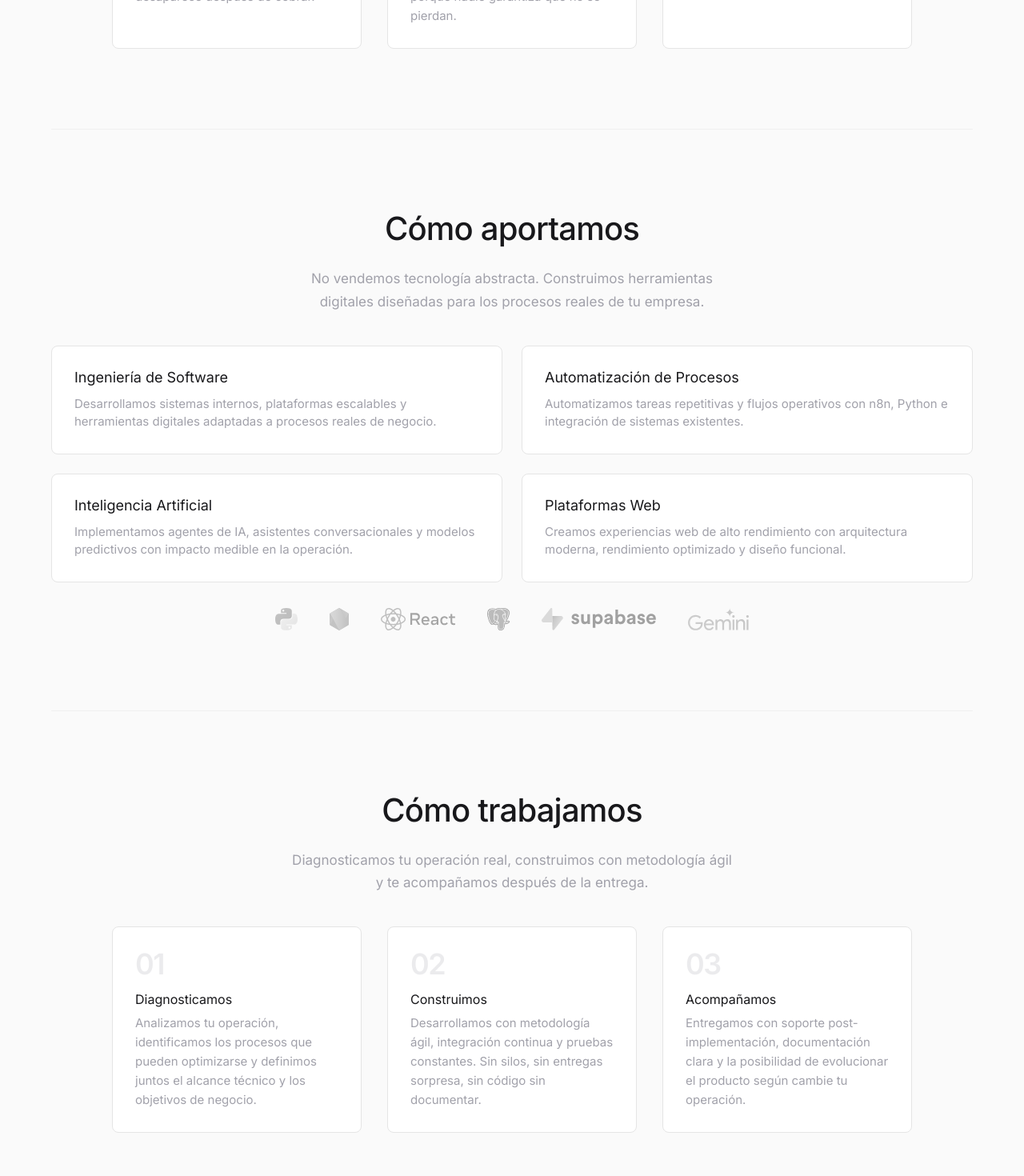
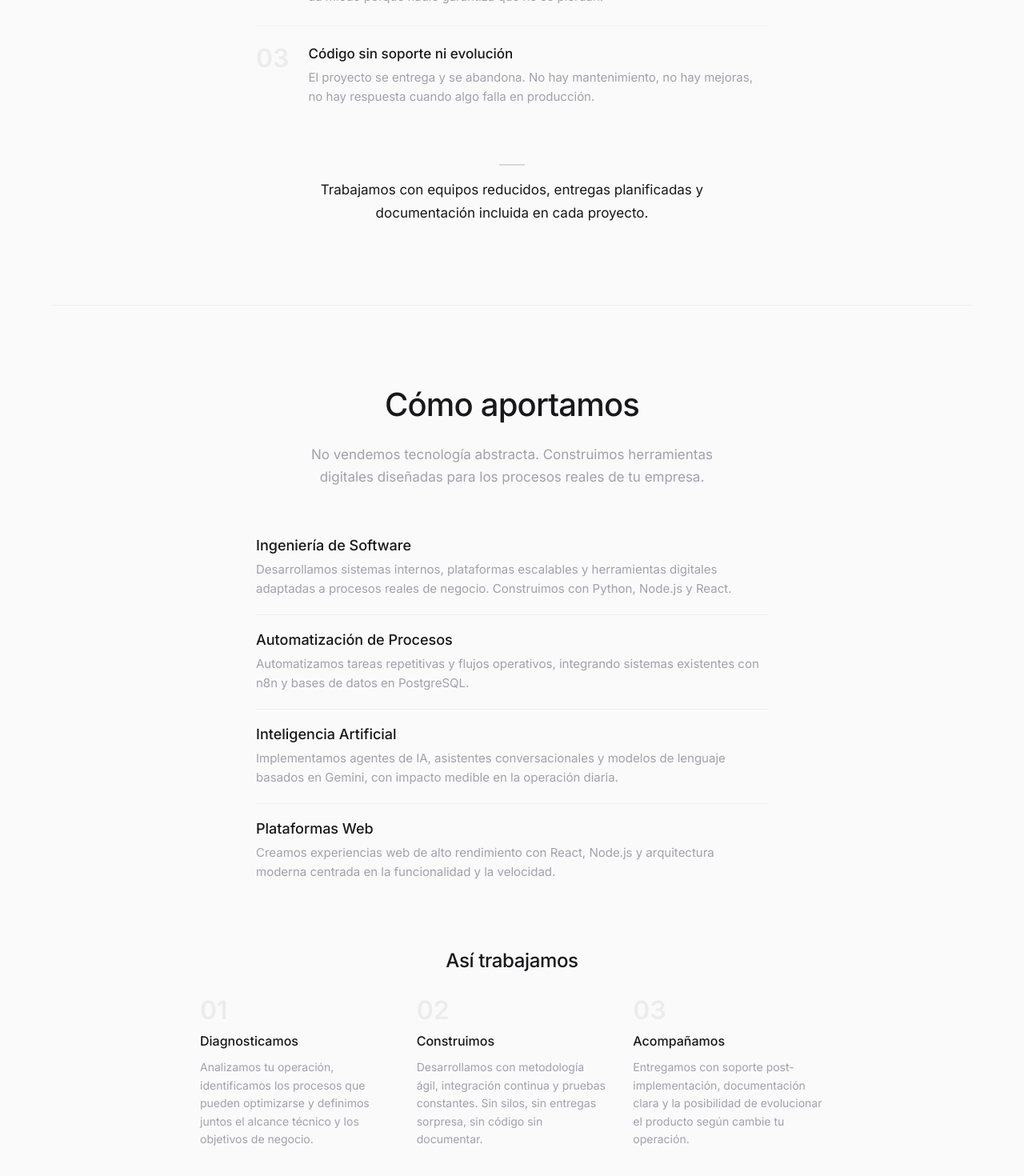
Before and after one commit to BillyBarrantes/tresnivelesweb, a Next.js app: page / in a window 1280 px wide. Shown: the part 1206-2676 px from the top of the page at 80% size. Built offline with nearby package versions, Linux system fonts and the light colour scheme.

Commit message:
restructure: nuevo layout home — hero con ancla visual, pain stacked + pullquote, about absorbe process, portfolio editorial, clients contextualizado, contact cierre narrativo. ProcessSection eliminada.

```diff
--- a/src/app/globals.css
+++ b/src/app/globals.css
@@ -200,203 +200,231 @@ body {
     max-width: 540px;
 }
 
-.about-section {
-    position: relative;
-    padding: 120px 4%;
-    margin: 0 -5%;
-    border-bottom: none;
+/* ===== HERO LINE ===== */
+.hero-line {
+    position: absolute;
+    left: 0;
+    top: 50%;
+    transform: translateY(-50%);
+    width: 1px;
+    height: 50%;
+    background-color: var(--color-text);
+    opacity: 0.04;
+    pointer-events: none;
 }
 
-.about-text-content {
-    max-width: 50%;
-    position: relative;
-    z-index: 6;
-}
-
-.capabilities-grid {
-    display: grid;
-    grid-template-columns: repeat(2, 1fr);
-    gap: 1.5rem;
-    margin-top: 2rem;
-}
-
-.capability-card {
-    background-color: var(--color-surface);
-    border: 1px solid var(--color-border);
-    border-radius: 8px;
-    padding: 1.75rem;
-    transition: border-color 0.2s ease, transform 0.2s ease;
-}
-
-.capability-card:hover {
-    border-color: var(--color-text-muted);
-    transform: translateY(-2px);
-}
-
-.capability-card h3 {
-    margin: 0 0 0.75rem 0;
-    font-size: 1.125rem;
-    font-weight: 400;
-    color: var(--color-text);
-}
-
-.capability-card p {
-    margin: 0;
-    font-size: 0.9375rem;
-    color: var(--color-text-muted);
-    line-height: 1.5;
-}
-
-.tech-logos {
-    display: flex;
-    align-items: center;
-    gap: 2.5rem;
-    justify-content: center;
-    flex-wrap: wrap;
-    margin-top: 2rem;
-}
-
-.tech-logos img {
-    height: 28px;
-    width: auto;
-    filter: grayscale(100%);
-    opacity: 0.4;
-    transition: opacity 0.2s ease;
-}
-
-.tech-logos img:hover {
-    opacity: 0.7;
-}
-
-.pain-grid {
-    display: grid;
-    grid-template-columns: repeat(3, 1fr);
-    gap: 2rem;
-    max-width: 1000px;
+/* ===== PAIN STACKED ===== */
+.pain-list {
+    max-width: 640px;
     margin: 0 auto;
 }
 
-.pain-card {
-    background-color: var(--color-surface);
-    border: 1px solid var(--color-border);
-    border-radius: 8px;
-    padding: 1.75rem;
-    transition: border-color 0.2s ease, transform 0.2s ease;
+.pain-item {
+    display: flex;
+    gap: 1.5rem;
+    padding: 1.5rem 0;
 }
 
-.pain-card:hover {
-    border-color: var(--color-text-muted);
-    transform: translateY(-2px);
+.pain-item + .pain-item {
+    border-top: 1px solid var(--color-line);
 }
 
-.pain-card h3 {
-    font-size: 1rem;
-    font-weight: 400;
+.pain-item-number {
+    font-size: 2rem;
+    font-weight: 600;
+    color: var(--color-text-muted);
+    opacity: 0.15;
+    line-height: 1;
+    min-width: 2.5rem;
+    flex-shrink: 0;
+}
+
+.pain-item-content h3 {
+    font-size: 1.0625rem;
+    font-weight: 500;
     color: var(--color-text);
     margin: 0 0 0.5rem 0;
 }
 
-.pain-card p {
+.pain-item-content p {
     font-size: 0.9375rem;
     color: var(--color-text-muted);
     line-height: 1.6;
     margin: 0;
 }
 
-.pain-number {
-    font-size: 2.25rem;
-    font-weight: 600;
-    color: var(--color-text-muted);
-    opacity: 0.2;
-    display: block;
-    margin-bottom: 1rem;
-    line-height: 1;
-    letter-spacing: -0.04em;
+/* ===== PULLQUOTE ===== */
+.pain-pullquote {
+    max-width: 600px;
+    margin: 3rem auto 0;
+    text-align: center;
 }
 
-.process-steps {
-    display: grid;
-    grid-template-columns: repeat(3, 1fr);
-    gap: 2rem;
-    max-width: 1000px;
-    margin: 0 auto;
-    counter-reset: step;
+.pain-pullquote-line {
+    width: 2rem;
+    height: 2px;
+    background-color: var(--color-text);
+    opacity: 0.15;
+    margin: 0 auto 1rem;
 }
 
-.process-step {
-    background-color: var(--color-surface);
-    border: 1px solid var(--color-border);
-    border-radius: 8px;
-    padding: 1.75rem;
-    position: relative;
-    transition: border-color 0.2s ease, transform 0.2s ease;
+.pain-pullquote p {
+    font-size: 1.0625rem;
+    color: var(--color-text);
+    font-weight: 400;
+    line-height: 1.7;
+    margin: 0;
 }
 
-.process-step:hover {
-    border-color: var(--color-text-muted);
-    transform: translateY(-2px);
+/* ===== CAPABILITY LIST (About section) ===== */
+.capability-list {
+    max-width: 640px;
+    margin: 0 auto;
 }
 
-.process-step::before {
-    counter-increment: step;
-    content: counter(step, decimal-leading-zero);
-    font-size: 2.25rem;
-    font-weight: 600;
-    color: var(--color-text-muted);
-    opacity: 0.2;
-    display: block;
-    margin-bottom: 1rem;
-    line-height: 1;
-    letter-spacing: -0.04em;
+.capability-item {
+    padding: 1.25rem 0;
 }
 
-.process-step h3 {
-    font-size: 1rem;
-    font-weight: 400;
+.capability-item + .capability-item {
+    border-top: 1px solid var(--color-line);
+}
+
+.capability-item h3 {
+    font-size: 1.125rem;
+    font-weight: 500;
     color: var(--color-text);
     margin: 0 0 0.5rem 0;
 }
 
-.process-step p {
+.capability-item p {
     font-size: 0.9375rem;
     color: var(--color-text-muted);
     line-height: 1.6;
     margin: 0;
 }
 
-.portfolio-grid {
-    display: grid;
-    grid-template-columns: repeat(3, 1fr);
-    gap: 1.5rem;
-    max-width: 1000px;
+/* ===== SUB-SECTION HEADING ===== */
+.subsection-heading {
+    font-size: 1.5rem;
+    font-weight: 500;
+    color: var(--color-text);
+    text-align: center;
+    margin: 4rem auto 2rem;
+    letter-spacing: -0.015em;
+}
+
+/* ===== PROCESS INLINE (inside About section) ===== */
+.process-inline {
+    display: flex;
+    gap: 2rem;
+    max-width: 780px;
     margin: 0 auto;
 }
 
-.portfolio-card {
-    background-color: var(--color-surface);
-    border: 1px solid var(--color-border);
-    border-radius: 8px;
-    padding: 1.75rem;
-    transition: border-color 0.2s ease, transform 0.2s ease;
+.process-inline-item {
+    flex: 1;
+    display: flex;
+    flex-direction: column;
+    gap: 0.75rem;
 }
 
-.portfolio-card:hover {
-    border-color: var(--color-text-muted);
-    transform: translateY(-2px);
+.process-inline-number {
+    font-size: 2rem;
+    font-weight: 600;
+    color: var(--color-text-muted);
+    opacity: 0.15;
+    line-height: 1;
 }
 
-.portfolio-card h3 {
-    margin: 0 0 0.75rem 0;
+.process-inline-item h4 {
     font-size: 1rem;
-    font-weight: 400;
+    font-weight: 500;
     color: var(--color-text);
+    margin: 0;
 }
 
-.portfolio-card p {
+.process-inline-item p {
+    font-size: 0.875rem;
+    color: var(--color-text-muted);
+    line-height: 1.6;
     margin: 0;
+}
+
+/* ===== PORTFOLIO EDITORIAL ===== */
+.portfolio-list {
+    max-width: 640px;
+    margin: 0 auto;
+}
+
+.portfolio-list-item {
+    display: flex;
+    gap: 1.5rem;
+    padding: 2rem 0;
+}
+
+.portfolio-list-item + .portfolio-list-item {
+    border-top: 1px solid var(--color-line);
+}
+
+.portfolio-list-number {
+    font-size: 4rem;
+    font-weight: 600;
+    color: var(--color-text);
+    opacity: 0.04;
+    line-height: 1;
+    min-width: 4rem;
+    flex-shrink: 0;
+    letter-spacing: -0.04em;
+}
+
+.portfolio-list-content h3 {
+    font-size: 1.0625rem;
+    font-weight: 500;
+    color: var(--color-text);
+    margin: 0 0 0.5rem 0;
+}
+
+.portfolio-list-content p {
     font-size: 0.9375rem;
     color: var(--color-text-muted);
+    line-height: 1.6;
+    margin: 0;
+}
+
+/* ===== CLIENTS SUBTITLE ===== */
+.clients-subtitle {
+    font-size: 1rem;
+    color: var(--color-text-muted);
+    text-align: center;
+    margin: -0.5rem auto 2.5rem;
     line-height: 1.5;
+    font-weight: 400;
+}
+
+/* ===== CONTACT CLOSE BLOCK ===== */
+.contact-close {
+    display: flex;
+    justify-content: center;
+    gap: 2rem;
+    margin: -0.5rem auto 2.5rem;
+    flex-wrap: wrap;
+}
+
+.contact-close-item {
+    display: flex;
+    align-items: center;
+    gap: 0.5rem;
+    font-size: 0.9375rem;
+    color: var(--color-text-muted);
+    font-weight: 400;
+}
+
+.contact-close-icon {
+    font-size: 1rem;
+    color: var(--color-text);
+    opacity: 0.3;
+    flex-shrink: 0;
 }
 
 .clients-carousel {
@@ -580,14 +608,10 @@ body {
     .hero-title {
         font-size: 3rem;
     }
-    .pain-grid, .process-steps, .portfolio-grid {
-        grid-template-columns: repeat(2, 1fr);
-    }
-    .about-text-content {
-        max-width: 55%;
-    }
-    .capabilities-grid {
-        gap: 1rem;
+    .process-inline {
+        flex-direction: column;
+        max-width: 520px;
+        gap: 1.5rem;
     }
 }
 
@@ -626,18 +650,31 @@ body {
         gap: 1rem;
         align-items: center;
     }
-    .about-section {
-        margin: 0 -5%;
+    .pain-item {
+        flex-direction: column;
+        gap: 0.5rem;
     }
-    .about-text-content {
-        max-width: 100%;
-        margin-bottom: 3rem;
+    .pain-item-number {
+        margin-bottom: 0;
     }
-    .capabilities-grid {
-        grid-template-columns: 1fr;
+    .portfolio-list-item {
+        flex-direction: column;
+        gap: 0.75rem;
     }
-    .pain-grid, .process-steps, .portfolio-grid {
-        grid-template-columns: 1fr;
+    .portfolio-list-number {
+        margin-bottom: 0;
+    }
+    .process-inline-item {
+        flex-direction: column;
+        gap: 0.5rem;
+    }
+    .process-inline-number {
+        margin-bottom: 0;
+    }
+    .contact-close {
+        flex-direction: column;
+        align-items: center;
+        gap: 0.75rem;
     }
     .page-section {
         padding: 80px 0;
--- a/src/app/page.tsx
+++ b/src/app/page.tsx
@@ -2,7 +2,6 @@ import Header from '@/components/Header';
 import Hero from '@/components/Hero';
 import PainSection from '@/components/PainSection';
 import AboutSection from '@/components/AboutSection';
-import ProcessSection from '@/components/ProcessSection';
 import PortfolioSection from '@/components/PortfolioSection';
 import ClientsSection from '@/components/ClientsSection';
 import ContactSection from '@/components/ContactSection';
@@ -16,7 +15,6 @@ export default function Home() {
         <Hero />
         <PainSection />
         <AboutSection />
-        <ProcessSection />
         <PortfolioSection />
         <ClientsSection />
         <ContactSection />
--- a/src/components/AboutSection.tsx
+++ b/src/components/AboutSection.tsx
@@ -1,6 +1,45 @@
-import Image from 'next/image';
+export default function AboutSection() {
+  const capabilities = [
+    {
+      title: 'Ingeniería de Software',
+      description:
+        'Desarrollamos sistemas internos, plataformas escalables y herramientas digitales adaptadas a procesos reales de negocio. Construimos con Python, Node.js y React.',
+    },
+    {
+      title: 'Automatización de Procesos',
+      description:
+        'Automatizamos tareas repetitivas y flujos operativos, integrando sistemas existentes con n8n y bases de datos en PostgreSQL.',
+    },
+    {
+      title: 'Inteligencia Artificial',
+      description:
+        'Implementamos agentes de IA, asistentes conversacionales y modelos de lenguaje basados en Gemini, con impacto medible en la operación diaria.',
+    },
+    {
+      title: 'Plataformas Web',
+      description:
+        'Creamos experiencias web de alto rendimiento con React, Node.js y arquitectura moderna centrada en la funcionalidad y la velocidad.',
+    },
+  ];
 
-export default function AboutSection() {
+  const steps = [
+    {
+      title: 'Diagnosticamos',
+      description:
+        'Analizamos tu operación, identificamos los procesos que pueden optimizarse y definimos juntos el alcance técnico y los objetivos de negocio.',
+    },
+    {
+      title: 'Construimos',
+      description:
+        'Desarrollamos con metodología ágil, integración continua y pruebas constantes. Sin silos, sin entregas sorpresa, sin código sin documentar.',
+    },
+    {
+      title: 'Acompañamos',
+      description:
+        'Entregamos con soporte post-implementación, documentación clara y la posibilidad de evolucionar el producto según cambie tu operación.',
+    },
+  ];
+
   return (
     <section id="servicios" className="page-section">
       <h2 className="section-title">Cómo aportamos</h2>
@@ -8,43 +47,23 @@ export default function AboutSection() {
         No vendemos tecnología abstracta. Construimos herramientas digitales
         diseñadas para los procesos reales de tu empresa.
       </p>
-      <div className="capabilities-grid">
-        <div className="capability-card">
-          <h3>Ingeniería de Software</h3>
-          <p>
-            Desarrollamos sistemas internos, plataformas escalables y
-            herramientas digitales adaptadas a procesos reales de negocio.
-          </p>
-        </div>
-        <div className="capability-card">
-          <h3>Automatización de Procesos</h3>
-          <p>
-            Automatizamos tareas repetitivas y flujos operativos con n8n,
-            Python e integración de sistemas existentes.
-          </p>
-        </div>
-        <div className="capability-card">
-          <h3>Inteligencia Artificial</h3>
-          <p>
-            Implementamos agentes de IA, asistentes conversacionales y
-            modelos predictivos con impacto medible en la operación.
-          </p>
-        </div>
-        <div className="capability-card">
-          <h3>Plataformas Web</h3>
-          <p>
-            Creamos experiencias web de alto rendimiento con arquitectura
-            moderna, rendimiento optimizado y diseño funcional.
-          </p>
-        </div>
+      <div className="capability-list">
+        {capabilities.map((cap, i) => (
+          <div key={i} className="capability-item">
+            <h3>{cap.title}</h3>
+            <p>{cap.description}</p>
+          </div>
+        ))}
       </div>
-      <div className="tech-logos">
-        <Image src="/images/python.svg" alt="Python" width={80} height={28} />
-        <Image src="/images/nodejs.svg" alt="Node.js" width={80} height={28} />
-        <Image src="/images/react_wordmark_light.svg" alt="React" width={80} height={28} />
-        <Image src="/images/postgresql.svg" alt="PostgreSQL" width={80} height={28} />
-        <Image src="/images/supabase_wordmark_light.svg" alt="Supabase" width={80} height={28} />
-        <Image src="/images/gemini_wordmark.svg" alt="Gemini" width={80} height={28} />
+      <h3 className="subsection-heading">Así trabajamos</h3>
+      <div className="process-inline">
+        {steps.map((step, i) => (
+          <div key={i} className="process-inline-item">
+            <span className="process-inline-number">{String(i + 1).padStart(2, '0')}</span>
+            <h4>{step.title}</h4>
+            <p>{step.description}</p>
+          </div>
+        ))}
       </div>
     </section>
   );
--- a/src/components/ClientsSection.tsx
+++ b/src/components/ClientsSection.tsx
@@ -4,6 +4,7 @@ export default function ClientsSection() {
   return (
     <section id="clientes" className="page-section">
       <h2 className="section-title">Han confiado en nosotros</h2>
+      <p className="clients-subtitle">Empresas de distintos sectores en Perú</p>
       <div className="clients-carousel">
         <Image src="/images/interamericana.png" alt="Logo de Interamericana" width={180} height={40} />
         <Image src="/images/logo_AGP.svg" alt="Logo de AGP" width={100} height={40} />
--- a/src/components/Hero.tsx
+++ b/src/components/Hero.tsx
@@ -33,6 +33,7 @@ export default function Hero() {
 
   return (
     <section className="hero" id="inicio" ref={sectionRef}>
+      <div className="hero-line"></div>
       <div className="hero-text">
         <p className="hero-pretitle reveal">Ingeniería de Software e IA</p>
         <h1 className="hero-title reveal">
--- a/src/components/PainSection.tsx
+++ b/src/components/PainSection.tsx
@@ -58,14 +58,23 @@ export default function PainSection() {
         Tres problemas que el software debería resolver — y que siguen
         frenando a empresas como la tuya.
       </p>
-      <div className="pain-grid">
+      <div className="pain-list">
         {pains.map((pain, i) => (
-          <div key={i} className={`pain-card reveal reveal-delay-${i + 1}`}>
-            <span className="pain-number">{String(i + 1).padStart(2, '0')}</span>
-            <h3>{pain.title}</h3>
-            <p>{pain.description}</p>
+          <div key={i} className="pain-item reveal">
+            <span className="pain-item-number">{String(i + 1).padStart(2, '0')}</span>
+            <div className="pain-item-content">
+              <h3>{pain.title}</h3>
+              <p>{pain.description}</p>
+            </div>
           </div>
         ))}
+      </div>
+      <div className="pain-pullquote reveal">
+        <div className="pain-pullquote-line"></div>
+        <p>
+          Trabajamos con equipos reducidos, entregas planificadas y
+          documentación incluida en cada proyecto.
+        </p>
       </div>
     </section>
   );
--- a/src/components/PortfolioSection.tsx
+++ b/src/components/PortfolioSection.tsx
@@ -1,29 +1,35 @@
+const projects = [
+  {
+    title: 'Sistemas de Gestión Interna',
+    description:
+      'ERPs modulares, dashboards operativos, sistemas de inventario y seguimiento de producción diseñados a la medida del negocio.',
+  },
+  {
+    title: 'Plataformas Web Transaccionales',
+    description:
+      'Portales corporativos, marketplaces, integración de APIs y sistemas con alto volumen de datos y usuarios concurrentes.',
+  },
+  {
+    title: 'Asistentes con IA Conversacional',
+    description:
+      'Chatbots inteligentes, agentes virtuales de atención al cliente y automatización de respuestas basadas en modelos de lenguaje.',
+  },
+];
+
 export default function PortfolioSection() {
   return (
     <section id="portafolio" className="page-section">
       <h2 className="section-title">Lo que construimos</h2>
-      <div className="portfolio-grid">
-        <div className="portfolio-card">
-          <h3>Sistemas de Gestión Interna</h3>
-          <p>
-            ERPs modulares, dashboards operativos, sistemas de inventario y
-            seguimiento de producción diseñados a la medida del negocio.
-          </p>
-        </div>
-        <div className="portfolio-card">
-          <h3>Plataformas Web Transaccionales</h3>
-          <p>
-            Portales corporativos, marketplaces, integración de APIs y
-            sistemas con alto volumen de datos y usuarios concurrentes.
-          </p>
-        </div>
-        <div className="portfolio-card">
-          <h3>Asistentes con IA Conversacional</h3>
-          <p>
-            Chatbots inteligentes, agentes virtuales de atención al cliente
-            y automatización de respuestas basadas en modelos de lenguaje.
-          </p>
-        </div>
+      <div className="portfolio-list">
+        {projects.map((project, i) => (
+          <div key={i} className="portfolio-list-item">
+            <span className="portfolio-list-number">{String(i + 1).padStart(2, '0')}</span>
+            <div className="portfolio-list-content">
+              <h3>{project.title}</h3>
+              <p>{project.description}</p>
+            </div>
+          </div>
+        ))}
       </div>
     </section>
   );
--- a/src/components/ProcessSection.tsx
+++ /dev/null
@@ -1,69 +0,0 @@
-'use client';
-
-import { useEffect, useRef } from 'react';
-
-const steps = [
-  {
-    title: 'Diagnosticamos',
-    description:
-      'Analizamos tu operación, identificamos los procesos que pueden optimizarse y definimos juntos el alcance técnico y los objetivos de negocio.',
-  },
-  {
-    title: 'Construimos',
-    description:
-      'Desarrollamos con metodología ágil, integración continua y pruebas constantes. Sin silos, sin entregas sorpresa, sin código sin documentar.',
-  },
-  {
-    title: 'Acompañamos',
-    description:
-      'Entregamos con soporte post-implementación, documentación clara y la posibilidad de evolucionar el producto según cambie tu operación.',
-  },
-];
-
-export default function ProcessSection() {
-  const sectionRef = useRef<HTMLElement>(null);
-
-  useEffect(() => {
-    const section = sectionRef.current;
-    if (!section) return;
-
-    const observer = new IntersectionObserver(
-      (entries) => {
-        entries.forEach((entry) => {
-          if (entry.isIntersecting) {
-            const reveals = entry.target.querySelectorAll('.reveal');
-            reveals.forEach((el, i) => {
-              setTimeout(() => {
-                (el as HTMLElement).classList.add('is-visible');
-              }, i * 150);
-            });
-            observer.unobserve(entry.target);
-          }
-        });
-      },
-      { threshold: 0.15 }
-    );
-
-    observer.observe(section);
-
-    return () => observer.disconnect();
-  }, []);
-
-  return (
-    <section className="page-section" id="proceso" ref={sectionRef}>
-      <h2 className="section-title reveal">Cómo trabajamos</h2>
-      <p className="section-subtitle reveal">
-        Diagnosticamos tu operación real, construimos con metodología ágil
-        y te acompañamos después de la entrega.
-      </p>
-      <div className="process-steps">
-        {steps.map((step, i) => (
-          <div key={i} className={`process-step reveal reveal-delay-${i + 1}`}>
-            <h3>{step.title}</h3>
-            <p>{step.description}</p>
-          </div>
-        ))}
-      </div>
-    </section>
-  );
-}
```
Also changed, not shown: src/components/ContactSection.tsx (+16 -3 lines).
